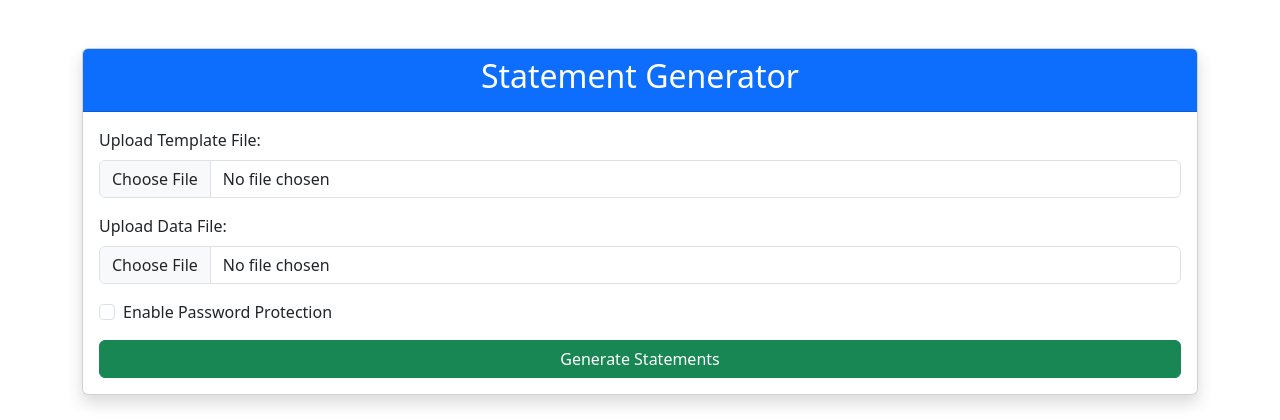
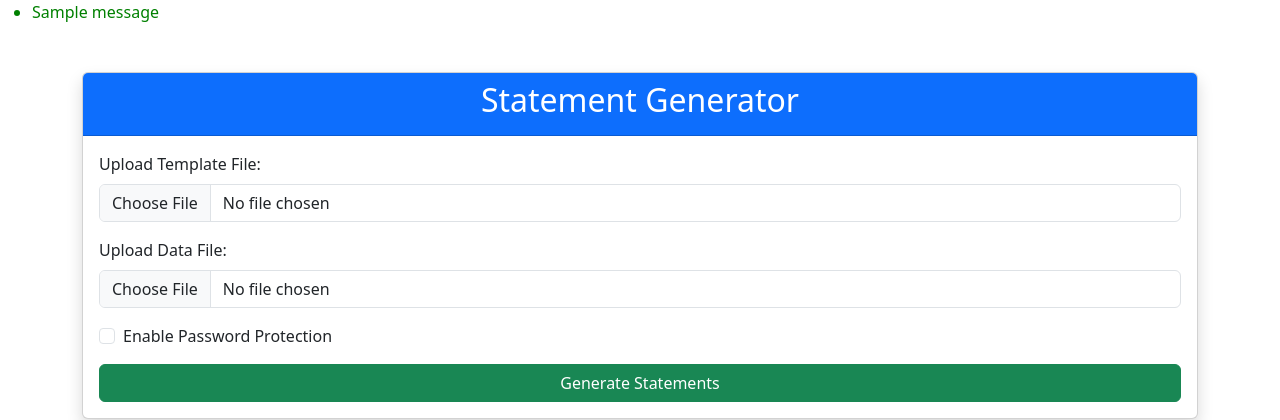
Before and after one commit to Dodman101/statement-generator-app, a Flask app: page /api/statement_generator in a window 1280 px wide. Shown: the top 420 px of the page. Run offline with Flask 3, Linux system fonts and the light colour scheme; one stand-in notice (Sample message) is shown; some libraries are stand-ins or nearby versions.

Commit message:
Included a progress bar, flash messages, more script to handle the progress bar, send and fetch data from the backend.

```diff
--- a/app/templates/generate_statements.html
+++ b/app/templates/generate_statements.html
@@ -7,7 +7,25 @@
     <!-- Bootstrap CSS -->
     <link href="https://cdn.jsdelivr.net/npm/bootstrap@5.3.0/dist/css/bootstrap.min.css" rel="stylesheet">
 </head>
+<style>
+    .success {
+        color: green;
+    }
+    .error {
+        color: red;
+    }
+</style>
 <body>
+    <!-- Flash Messages Display -->
+    {% with messages = get_flashed_messages(with_categories=true) %}
+    {% if messages %}
+        <ul>
+            {% for category, message in messages %}
+                <li class="{{ category }}">{{ message }}</li>
+            {% endfor %}
+        </ul>
+    {% endif %}
+    {% endwith %}
     <div class="container mt-5">
         <div class="card shadow">
             <div class="card-header bg-primary text-white text-center">
@@ -37,6 +55,14 @@
                     </div>
                 </form>
 
+                <!-- Display progress status -->
+                <div id="progress-section" class="mt-4" style="display:none;">
+                    <p id="progress-message" class="text-info"></p>
+                    <div class="progress">
+                        <div id="progress-bar" class="progress-bar" role="progressbar" style="width: 0%;" aria-valuenow="0" aria-valuemin="0" aria-valuemax="100"></div>
+                    </div>
+                </div>
+
                 <!-- Display the download link after processing -->
                 <div id="download-section" class="mt-4" style="display:none;">
                     <p>Statements are ready for download! <a id="download-link" href="#">Download Now</a></p>
@@ -51,25 +77,91 @@
         document.getElementById('generate-form').addEventListener('submit', function(event) {
             event.preventDefault();
 
-            // Show a loading message or disable the submit button here if desired
+            // Hide previous sections and show the progress section
+            document.getElementById('download-section').style.display = 'none';
+            document.getElementById('progress-section').style.display = 'block';
+            document.getElementById('progress-message').textContent = 'Processing started...';
+            document.getElementById('progress-bar').style.width = '0%';
+            document.getElementById('progress-bar').setAttribute('aria-valuenow', '0');
+
             var formData = new FormData(this);
 
             fetch('/api/process_statement', {
                 method: 'POST',
                 body: formData,
             })
-            .then(response => response.json())
+            .then(response => {
+                if (!response.ok) {
+                    throw new Error(`Server returned ${response.status}: ${response.statusText}`);
+                }
+                return response.json();
+            })
             .then(data => {
+                console.log('Response from /api/process_statement:', data);
+
                 if (data.temp_id) {
-                    const downloadUrl = `/api/download_statement/${data.temp_id}`;
-                    document.getElementById('download-link').setAttribute('href', downloadUrl);
-                    document.getElementById('download-section').style.display = 'block';
+                    const tempId = data.temp_id;
+
+                    // Start polling for progress
+                    const statusUrl = `/api/status/${tempId}`;
+                    const downloadUrl = `/api/download_statement/${tempId}`;
+                    const pollInterval = 2000; // Poll every 2 seconds
+                    let retries = 0;
+                    const maxRetries = 20;
+
+                    const pollStatus = setInterval(() => {
+                        if (retries >= maxRetries) {
+                            clearInterval(pollStatus);
+                            document.getElementById('progress-message').textContent = 'Processing timeout. Please try again.';
+                            alert('Processing took too long. Please try again.');
+                            return;
+                        }
+                        retries++;
+
+                        fetch(statusUrl)
+                            .then(response => {
+                                if (!response.ok) {
+                                    throw new Error(`Status check failed: ${response.statusText}`);
+                                }
+                                return response.json();
+                            })
+                            .then(statusData => {
+                                console.log('Status response:', statusData);
+
+                                if (statusData.status === 'Processing') {
+                                    document.getElementById('progress-message').textContent = 'Processing statements...';
+
+                                    if (statusData.progress) {
+                                        const progress = statusData.progress.replace('%', ''); // Extract numeric value
+                                        document.getElementById('progress-bar').style.width = statusData.progress;
+                                        document.getElementById('progress-bar').setAttribute('aria-valuenow', progress);
+                                    }
+                                } else if (statusData.status === 'Complete') {
+                                    clearInterval(pollStatus);
+                                    document.getElementById('progress-message').textContent = 'Processing complete!';
+                                    document.getElementById('progress-bar').style.width = '100%';
+                                    document.getElementById('progress-bar').setAttribute('aria-valuenow', '100');
+                                    document.getElementById('download-link').setAttribute('href', downloadUrl);
+                                    document.getElementById('download-section').style.display = 'block';
+                                } else if (statusData.status === 'Error') {
+                                    clearInterval(pollStatus);
+                                    document.getElementById('progress-message').textContent = 'An error occurred during processing.';
+                                    alert('Error: ' + (statusData.message || 'Unknown error.'));
+                                }
+                            })
+                            .catch(error => {
+                                clearInterval(pollStatus);
+                                console.error('Error checking status:', error);
+                                document.getElementById('progress-message').textContent = 'Error checking processing status.';
+                                alert('There was an issue tracking the processing status. Please try again.');
+                            });
+                    }, pollInterval);
                 } else {
-                    alert('Error generating statements: ' + data.message);
+                    alert('Error generating statements: ' + (data.message || 'Unknown error.'));
                 }
             })
             .catch(error => {
-                console.error('Error:', error);
+                console.error('Error in /api/process_statement:', error);
                 alert('There was an issue processing your request. Please try again.');
             });
         });
```
